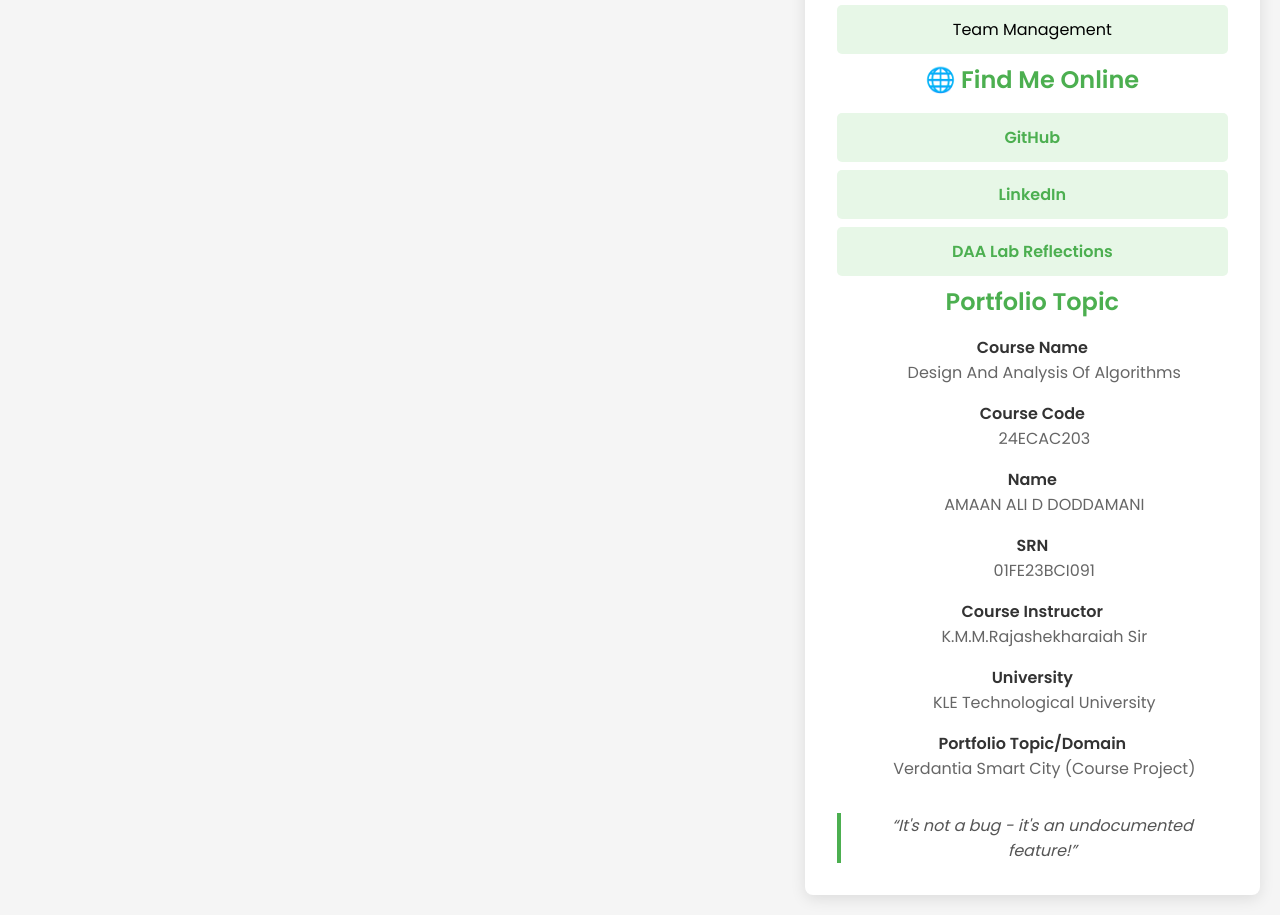
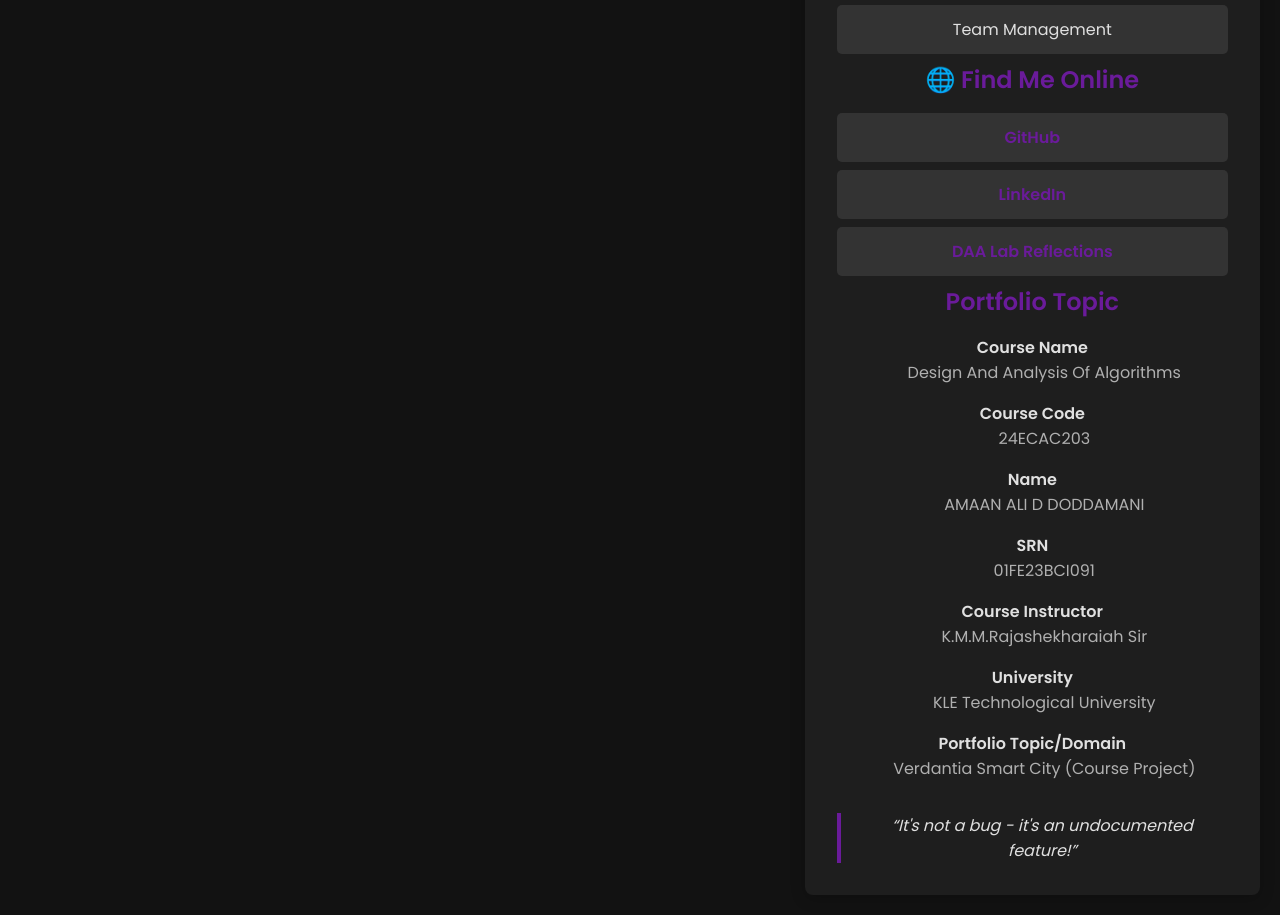
Before and after one commit to AMAANALI70/Portfolio.github.io, a plain HTML site: page index.html in a window 1280 px wide. Shown: the part 425-1340 px from the top of the page. Drawn offline with Linux system fonts and the light colour scheme.

Commit message:
Update style.css

```diff
--- a/style.css
+++ b/style.css
@@ -8,30 +8,31 @@
 /* Global Styles */
 body {
     font-family: 'Poppins', sans-serif;
-    background-color: #f5f5f5;
+    background-color: #121212; /* Dark background */
+    color: #e0e0e0; /* Light text color */
     margin: 0;
-    padding: 20px; /* Adding padding to the body to prevent sticking at the top */
+    padding: 20px;
     display: flex;
     justify-content: center;
-    align-items: flex-start; /* Aligns content towards the top */
+    align-items: flex-start;
     min-height: 100vh;
 }
 
 /* Main Container */
 section {
-    background-color: white;
+    background-color: #1e1e1e; /* Darker container background */
     padding: 2rem;
     width: 90%;
     max-width: 800px;
-    box-shadow: 0 4px 15px rgba(0, 0, 0, 0.1);
+    box-shadow: 0 4px 15px rgba(0, 0, 0, 0.2);
     border-radius: 8px;
     text-align: center;
-    margin-top: 30px; /* Adding margin to ensure there's space from the top */
+    margin-top: 30px;
 }
 
 /* Header */
 header {
-    background-color: #4CAF50;
+    background-color: #6a1b9a; /* Purple background */
     color: white;
     padding: 2rem;
     border-radius: 8px;
@@ -49,7 +50,7 @@ header p {
 
 /* Section Titles */
 h2 {
-    color: #4CAF50;
+    color: #6a1b9a; /* Purple color for headings */
     margin-bottom: 1rem;
 }
 
@@ -60,7 +61,7 @@ ul {
 }
 
 ul li {
-    background-color: #e7f7e7;
+    background-color: #333333; /* Dark list item background */
     margin-bottom: 0.5rem;
     padding: 0.75rem;
     border-radius: 5px;
@@ -68,7 +69,7 @@ ul li {
 
 /* Links */
 a {
-    color: #4CAF50;
+    color: #6a1b9a; /* Purple link color */
     text-decoration: none;
     font-weight: bold;
 }
@@ -80,20 +81,20 @@ a:hover {
 /* Definition List */
 dl dt {
     font-weight: bold;
-    color: #333;
+    color: #e0e0e0; /* Light color for terms */
     margin-top: 1rem;
 }
 
 dl dd {
     margin-left: 1.5rem;
-    color: #666;
+    color: #b0b0b0; /* Slightly lighter color for definitions */
 }
 
 /* Blockquote */
 blockquote {
     font-style: italic;
-    color: #555;
-    border-left: 4px solid #4CAF50;
+    color: #e0e0e0;
+    border-left: 4px solid #6a1b9a; /* Purple border */
     padding-left: 1rem;
     margin-top: 2rem;
 }
```
